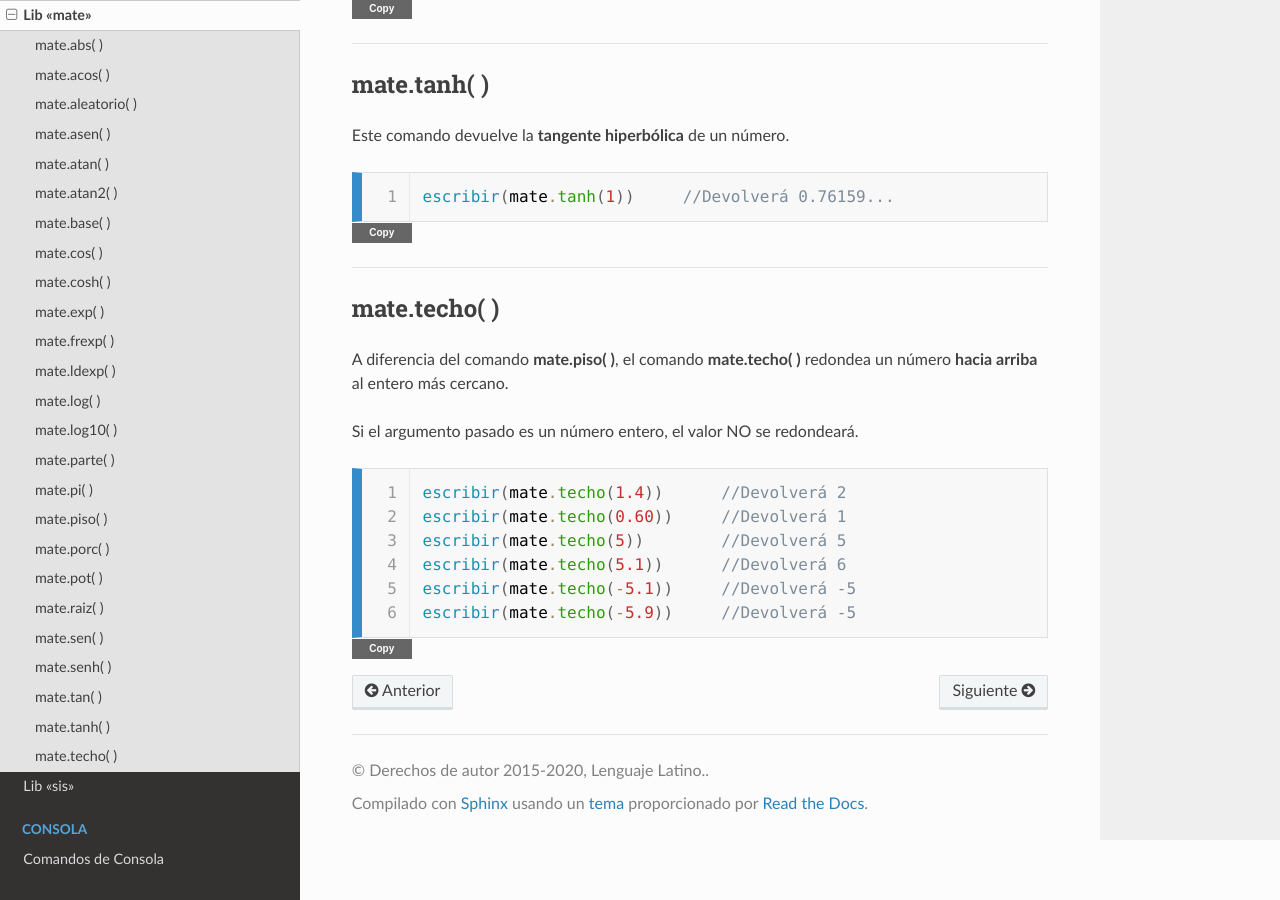
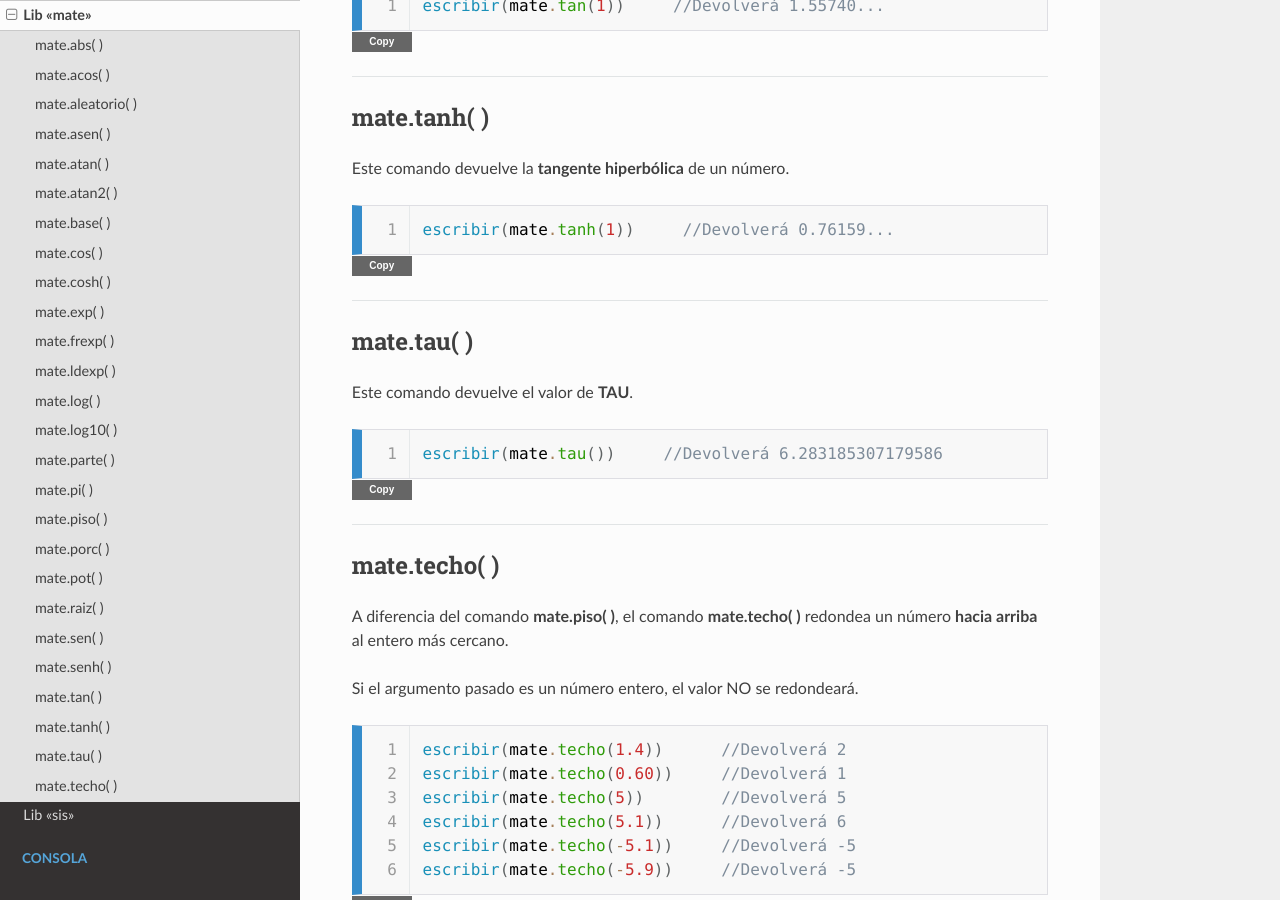
Before and after one commit to LatinoDocs/Manual-Latino, a Sphinx documentation site: the page built from docs/librerias/Matematica.rst, in a window 1280 px wide and 900 px high, scrolled down 9195 px. Built offline with Sphinx 7.4.7 and the Read the Docs theme 2.0.0, drawn with Linux system fonts in a browser that asks for light colours; comment, search, counter and statistics services are not loaded; some of the changed text lies outside the part shown.

Commit message:
Se ha agregado el valor de TAU

```diff
--- a/docs/Novedades.rst
+++ b/docs/Novedades.rst
@@ -38,6 +38,7 @@ Novedades
   * Se ha añadido el comando **dic.contiene()**
   * Se ha añadido el comando **lista.separar()**
   * Se ha añadido el comando **mate.pi()**
+  * Se ha añadido el comando **mate.tau()**
   * Se ha añadido los comandos **mate.base()**, **mate.parte()** y **mate.porc()**
   * Se ha añadido el comando **archivo.anexar()**
   * Se ha añadido un alias al comando **archivo.eliminar()**, y su nuevo alias es **archivo.borrar()**
--- a/docs/librerias/Matematica.rst
+++ b/docs/librerias/Matematica.rst
@@ -65,6 +65,8 @@ La librería **mate** contiene las funciones de **matemáticas** en Latino.
 | tan\( \)       | 1          | Devuelve la tangente de un ángulo                                             |
 +----------------+------------+-------------------------------------------------------------------------------+
 | tanh\( \)      | 1          | Devuelve la tangente hiperbólico de un número                                 |
++----------------+------------+-------------------------------------------------------------------------------+
+| tau\( \)       | 0          | Devuelve el valor de TAU                                                      |
 +----------------+------------+-------------------------------------------------------------------------------+
 | techo\( \)     | 1          | Devuelve el número redondeado hacia arriba al número entero más cercano       |
 +----------------+------------+-------------------------------------------------------------------------------+
@@ -433,6 +435,16 @@ Este comando devuelve la **tangente hiperbólica** de un número.
 
 ----
 
+mate.tau\( \)
+--------------
+Este comando devuelve el valor de **TAU**.
+
+.. raw:: html
+
+   <pre><code class="language-latino line-numbers">escribir(mate.tau())     //Devolverá 6.283185307179586</code></pre>
+
+----
+
 mate.techo\( \)
 ----------------
 A diferencia del comando **mate.piso\( \)**, el comando **mate.techo\( \)** redondea un número **hacia arriba** al entero más cercano.
```
